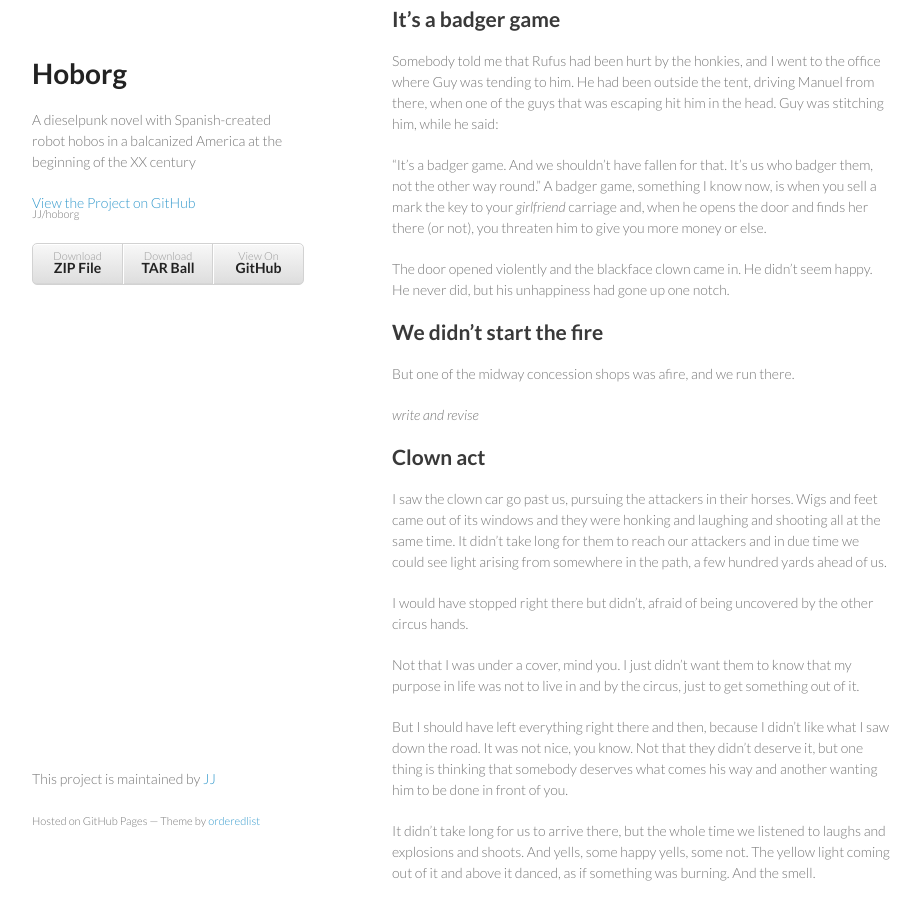
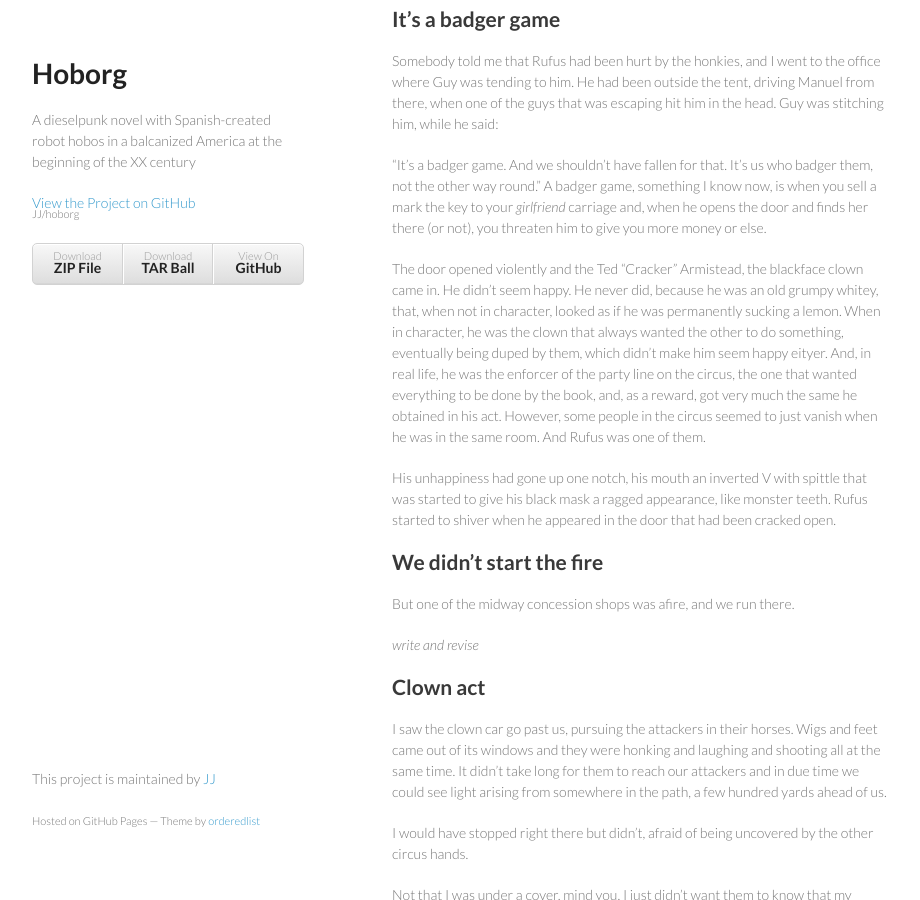
Before and after one commit to JJ/hoborg, a Jekyll site: the page built from text/text.md, in a window 1280 px wide and 900 px high, scrolled down 21127 px. Shown: the whole window, without its empty margins (178-1098 px from the left). Built offline with Jekyll 4.4.1, drawn with Linux system fonts in a browser that asks for light colours.

Commit message:
Sync text/text.md from master to gh-pages

```diff
--- a/text/text.md
+++ b/text/text.md
@@ -1132,8 +1132,23 @@ know now, is when you sell a mark the key to your *girlfriend*
 carriage and, when he opens the door and finds her there (or not), you
 threaten him to give you more money or else.
 
-The door opened violently and the blackface clown came in. He didn't
-seem happy. He never did, but his unhappiness had gone up one notch.
+The door opened violently and the Ted "Cracker" Armistead, the
+blackface clown came in. He didn't seem happy. He never did, because
+he was an old grumpy whitey, that, when not in character, looked as if
+he was permanently sucking a lemon. When in character, he was the
+clown that always wanted the other to do something, eventually being
+duped by them, which didn't make him seem happy eityer. And, in real
+life, he was the enforcer of the party line on the circus, the one
+that wanted everything to be done by the book, and, as a reward, got
+very much the same he obtained in his act. However, some people in the
+circus seemed to just vanish when he was in the same room. And Rufus
+was one of them.
+
+His
+unhappiness had gone up one notch, his mouth an inverted V with
+spittle that was started to give his black mask a ragged appearance,
+like monster teeth. Rufus started to shiver when he appeared in the
+door that had been cracked open.
 
 We didn't start the fire
 -----------------------------
```
